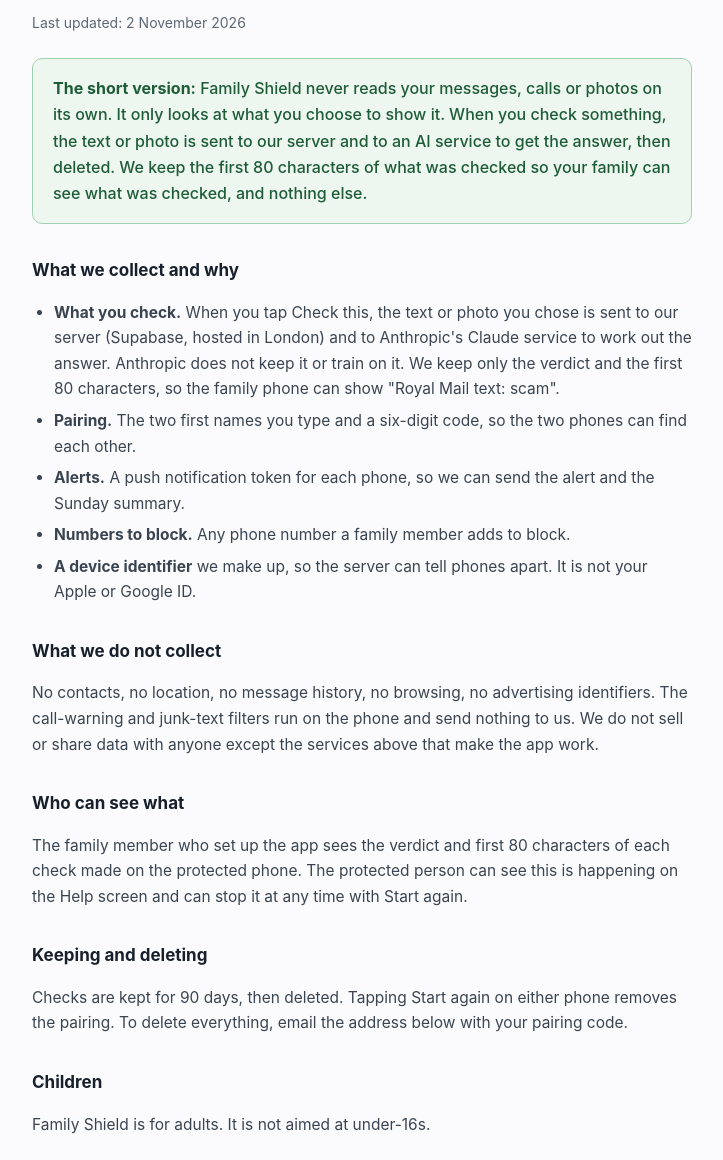
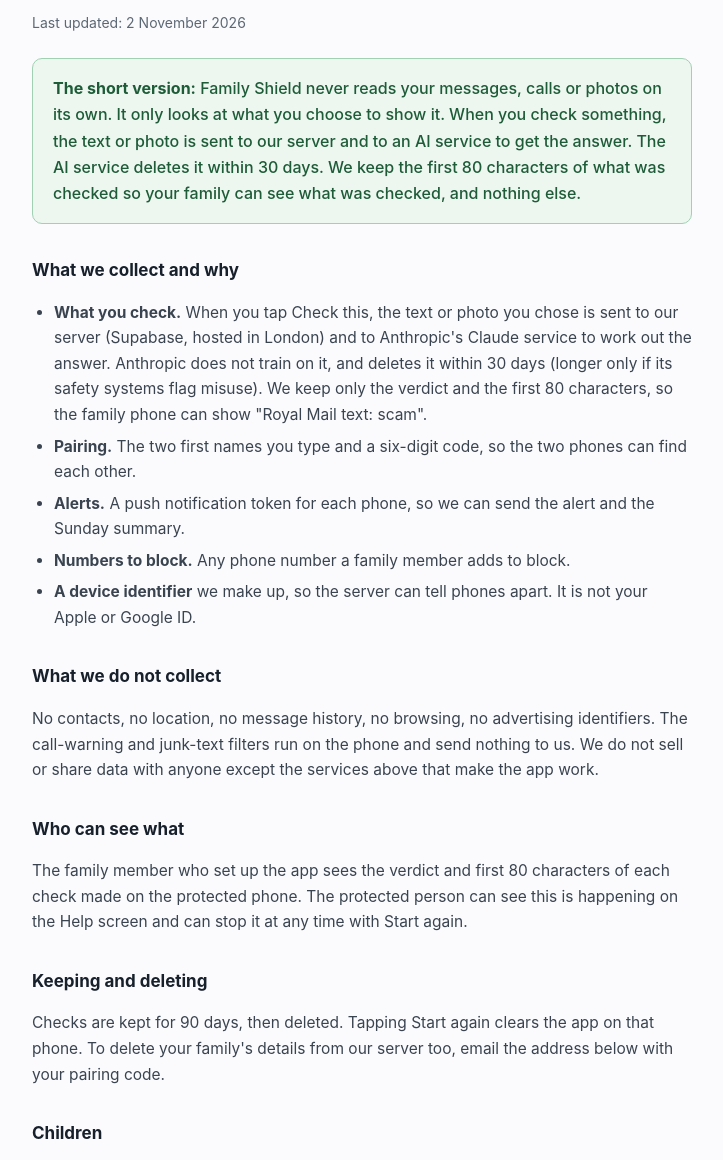
Before and after one commit to Antjack7/aj-software-development, a plain HTML site: page familyshield/privacy.html in a window 1280 px wide. Shown: the part 125-1285 px from the top of the page, without its empty margins (278-1001 px from the left). Drawn offline with Linux system fonts and the light colour scheme.

Commit message:
Family Shield privacy: correct AI retention and Start again wording
Co-Authored-By: Claude Opus 5.5 <noreply@anthropic.com>

```diff
--- a/familyshield/privacy.html
+++ b/familyshield/privacy.html
@@ -36,9 +36,9 @@
 <div class="brand">Family Shield</div>
 <h1>Privacy Policy</h1>
 <p class="date">Last updated: 2 November 2026</p>
-<div class="box"><strong>The short version:</strong> Family Shield never reads your messages, calls or photos on its own. It only looks at what you choose to show it. When you check something, the text or photo is sent to our server and to an AI service to get the answer, then deleted. We keep the first 80 characters of what was checked so your family can see what was checked, and nothing else.</div>
+<div class="box"><strong>The short version:</strong> Family Shield never reads your messages, calls or photos on its own. It only looks at what you choose to show it. When you check something, the text or photo is sent to our server and to an AI service to get the answer. The AI service deletes it within 30 days. We keep the first 80 characters of what was checked so your family can see what was checked, and nothing else.</div>
 <h2>What we collect and why</h2>
-<ul><li><strong>What you check.</strong> When you tap Check this, the text or photo you chose is sent to our server (Supabase, hosted in London) and to Anthropic's Claude service to work out the answer. Anthropic does not keep it or train on it. We keep only the verdict and the first 80 characters, so the family phone can show "Royal Mail text: scam".</li>
+<ul><li><strong>What you check.</strong> When you tap Check this, the text or photo you chose is sent to our server (Supabase, hosted in London) and to Anthropic's Claude service to work out the answer. Anthropic does not train on it, and deletes it within 30 days (longer only if its safety systems flag misuse). We keep only the verdict and the first 80 characters, so the family phone can show "Royal Mail text: scam".</li>
 <li><strong>Pairing.</strong> The two first names you type and a six-digit code, so the two phones can find each other.</li>
 <li><strong>Alerts.</strong> A push notification token for each phone, so we can send the alert and the Sunday summary.</li>
 <li><strong>Numbers to block.</strong> Any phone number a family member adds to block.</li>
@@ -48,7 +48,7 @@
 <h2>Who can see what</h2>
 <p>The family member who set up the app sees the verdict and first 80 characters of each check made on the protected phone. The protected person can see this is happening on the Help screen and can stop it at any time with Start again.</p>
 <h2>Keeping and deleting</h2>
-<p>Checks are kept for 90 days, then deleted. Tapping Start again on either phone removes the pairing. To delete everything, email the address below with your pairing code.</p>
+<p>Checks are kept for 90 days, then deleted. Tapping Start again clears the app on that phone. To delete your family's details from our server too, email the address below with your pairing code.</p>
 <h2>Children</h2>
 <p>Family Shield is for adults. It is not aimed at under-16s.</p>
 <h2>Contact</h2>
```
